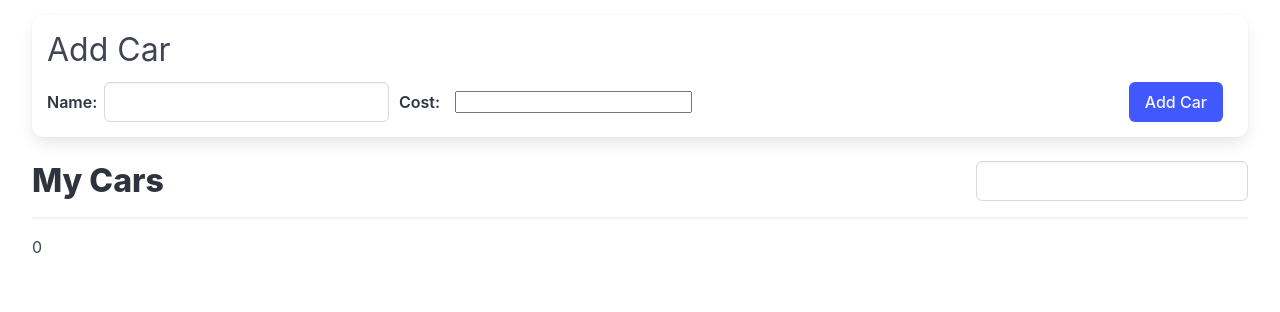
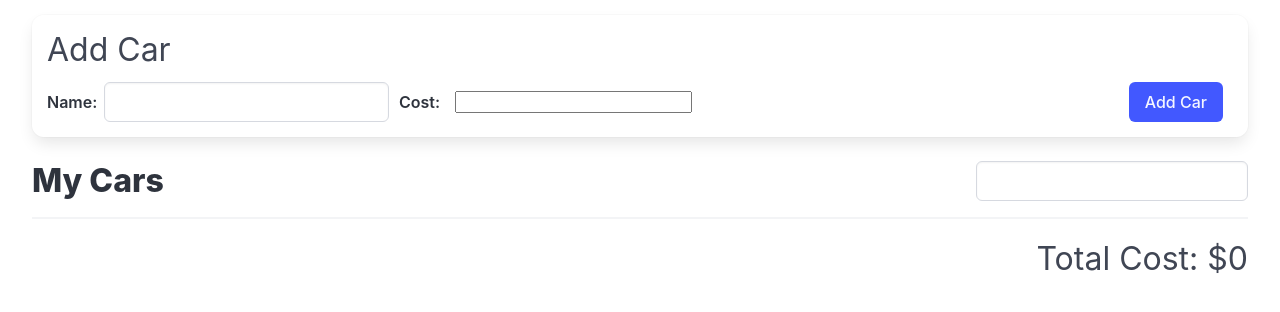
Before and after one commit to miguelkubrusly/car-catalog-app, a React (Create React App) app: page / in a window 1280 px wide. Shown: the top 312 px of the page. Built offline with nearby package versions, Linux system fonts and the light colour scheme.

Commit message:
refactor(total): simplify total value

```diff
--- a/src/components/TotalCarValue.tsx
+++ b/src/components/TotalCarValue.tsx
@@ -5,10 +5,12 @@ function TotalCarValue() {
   const { data, searchTerm } = useSelector((state: RootState) => state.cars);
 
   const filteredList = searchList(data, searchTerm, "name");
-  const costs: number[] = filteredList.map((car) => car.cost);
-  const totalValue: number = costs.reduce((total, cost) => total + cost, 0);
+  const totalValue: number = filteredList.reduce(
+    (total, car) => total + car.cost,
+    0
+  );
 
-  return <div>{totalValue}</div>;
+  return <div className="car-value">Total Cost: ${totalValue}</div>;
 }
 
 export default TotalCarValue;
```
